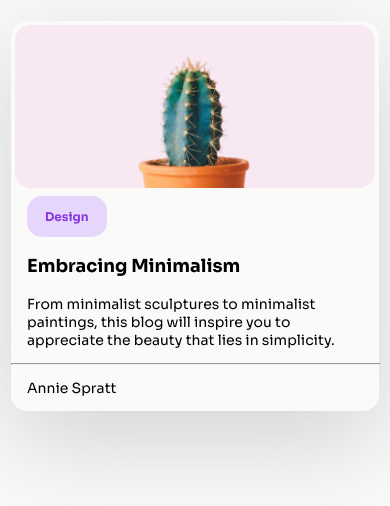
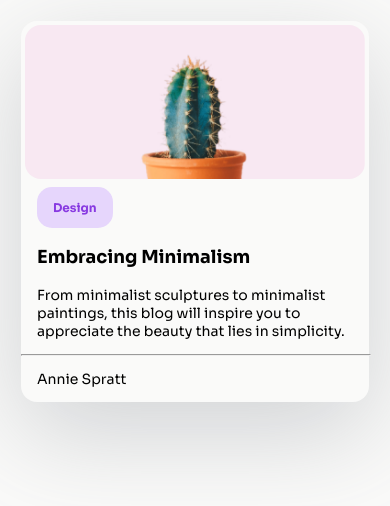
Before and after one commit to SALEHINISLAM/dev-challenges-card, a plain HTML site: page index.html in a window 390 px wide. Drawn offline with Linux system fonts and the light colour scheme.

Commit message:
hr color

```diff
--- a/style.css
+++ b/style.css
@@ -46,6 +46,7 @@
 }
 hr{
     width: 100%;
+    color: #6c727f;
 }
 @media screen and (max-width:640px) {
         .container{
@@ -55,12 +56,8 @@ hr{
             gap: 0px;
         }
         .body{
-
-            display: grid;
-            margin: 1rem;
-            grid-template-areas:
-            "none container none"
-            ;
+            display: flex;
+            padding: 0.5rem;
             justify-content: center;
             align-items: center;
         }
```
